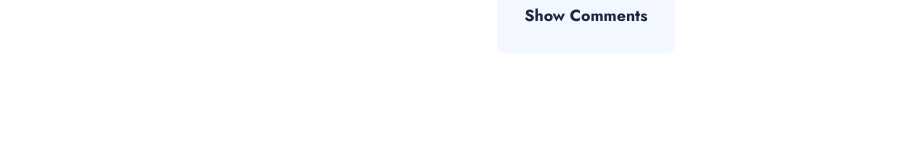
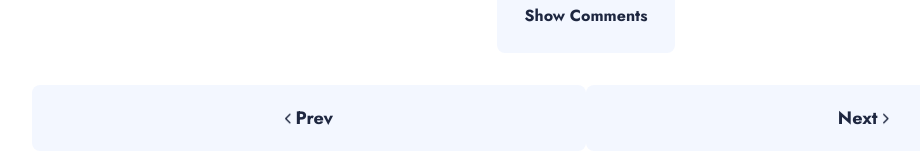
Before and after one commit to adityaraj2003/adityaraj2003.github.io, a Jekyll site: the page built from _posts/2014-3-4-Hello-World.md, in a window 1280 px wide, cut to the strip 1734-2161 px from the top of the page. Shown: the part 213-377 px from the top of the strip, without its empty margins (54-974 px from the left). Built offline with Jekyll 4.4.1, drawn with Linux system fonts in a browser that asks for light colours; nearby versions of some CDN libraries; comment, search, counter and statistics services are not loaded; before the commit the page ends 2032 px from its top, so only the background shows below that.

Commit message:
Update post.html

```diff
--- a/_layouts/post.html
+++ b/_layouts/post.html
@@ -224,5 +224,32 @@ layout: default
     </div>
   </div>
 
+
+ <!-- begin pagination -->
+<div class="container">
+  <div class="row">
+    <div class="col col-12">
+      <nav class="pagination animate">
+        <div class="pagination__inner">
+
+          <div class="pagination__list">
+
+              <a href="{{ post.prev }}" class="pagination__prev pagination__item"><i class="ion ion-ios-arrow-back"></i> Prev</a>
+
+
+              <a href="{{ post.next }}" class="pagination__next pagination__item">Next <i class="ion ion-ios-arrow-forward"></i></a>
+
+
+
+          </div>
+
+        </div>
+      </nav>
+    </div>
+  </div>
+</div>
+<!-- end pagination -->
+
+
   </main>
   <!-- end content -->
```
